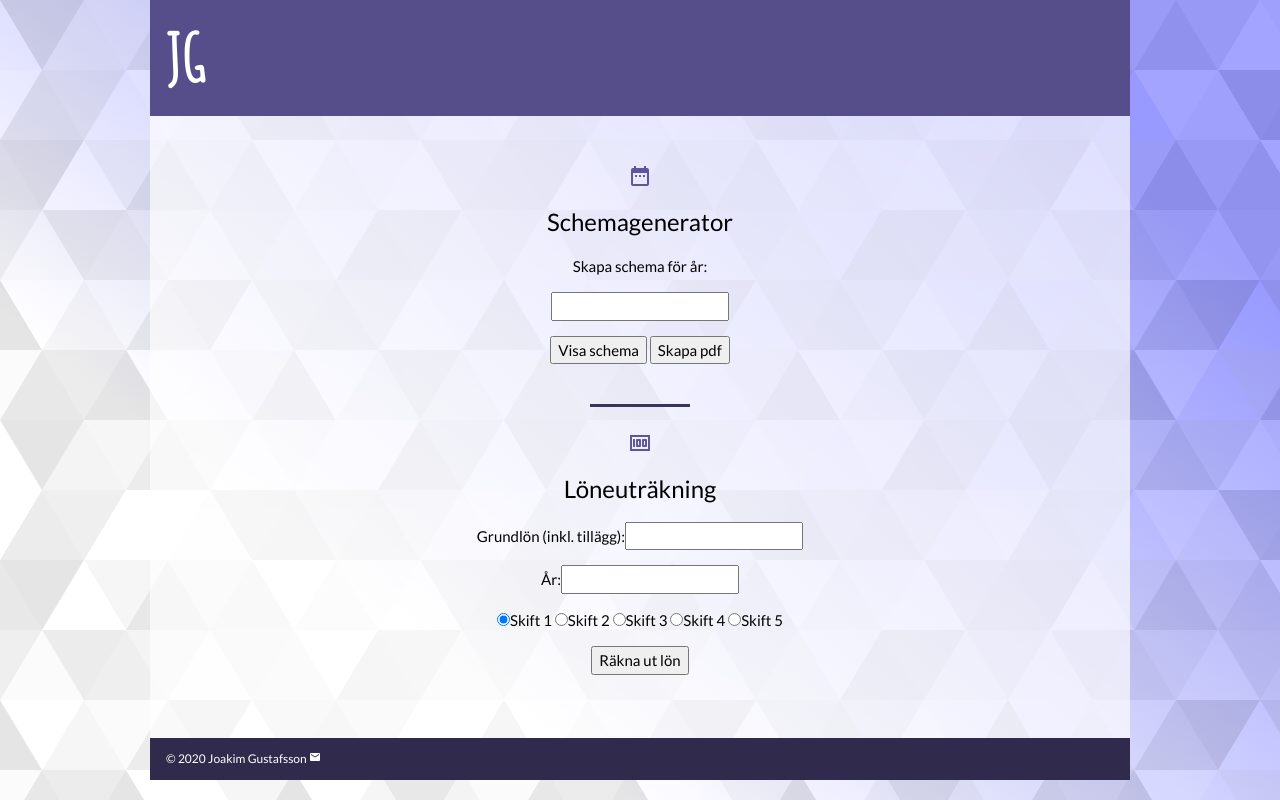
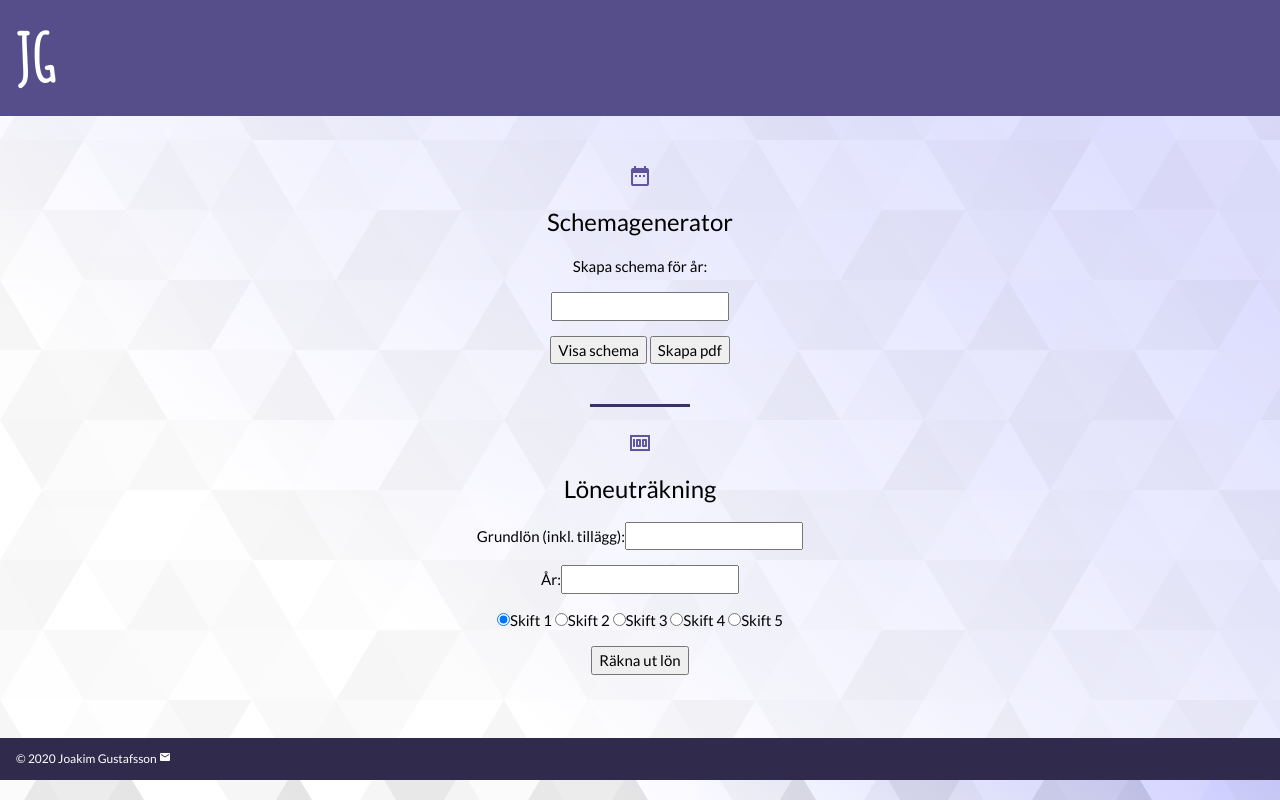
Before and after one commit to jockeg/schedule-generator, a Flask app: page / in a window 1280 px wide. Run offline with Flask 2, Linux system fonts and the light colour scheme.

Commit message:
modified:   templates/base.html

```diff
--- a/templates/base.html
+++ b/templates/base.html
@@ -1,7 +1,9 @@
 <!doctype html>
 <html lang="sv">
     <head>
-        <meta http-equiv="Content-Type" content="text/html"; charset="UTF-8"; name="viewport" content="width=device-width, initial-scale=1">
+        <meta http-equiv="Content-Type" content="text/html">
+        <meta charset="UTF-8">
+        <meta name="viewport" content="width=device-width, initial-scale=1">
         <title>JG - Schemagenerator</title>
         <link rel="icon" href="/static/favicon.ico" type="image/x-icon" />
         <link rel="stylesheet" href="/static/w3.css" />
@@ -21,7 +23,7 @@
             .material-icons.purple { color: w3-theme-d3; }
         </style>
     </head>
-    <body class="w3-content w3-mobile">
+    <body>
         <div class="w3-container w3-theme-d1">
         <h1 class="w3-jumbo">JG</h1>
         </div>
```
